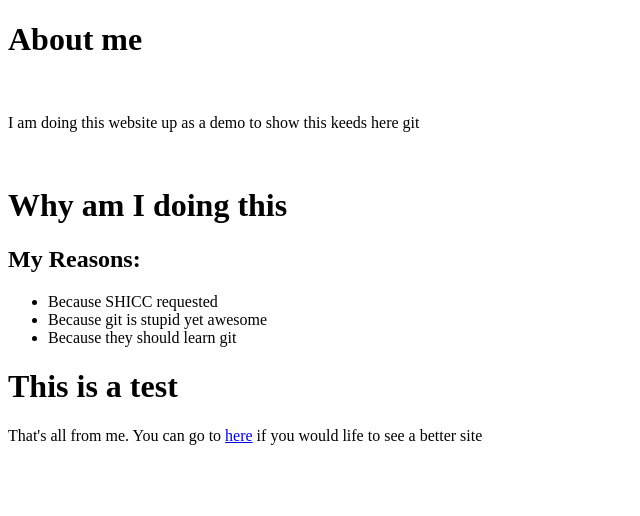
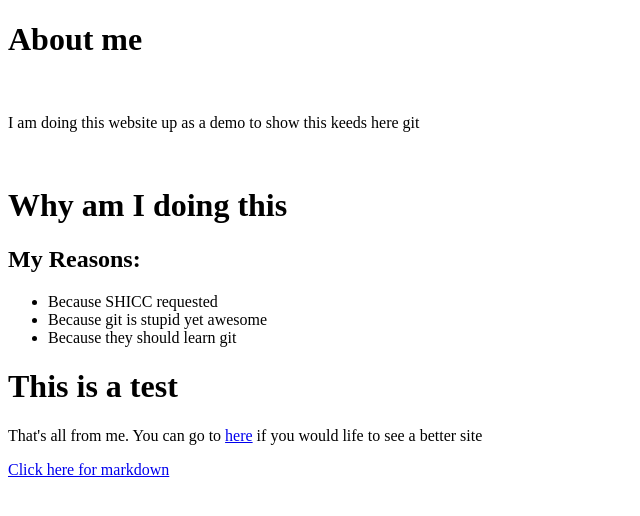
Before and after one commit to ThinkerPal/iccgitdemo2018, a plain HTML site: page index.html in a window 1280 px wide. Shown: the whole page, without its empty margins (0-640 px from the left). Drawn offline with Linux system fonts and the light colour scheme.

Commit message:
Linked md to html

```diff
--- a/index.html
+++ b/index.html
@@ -21,5 +21,6 @@
     <h1>This is a test</h1>
 
     <p>That's all from me. You can go to <a href="http://dhs.sg">here</a> if you would life to see a better site </p>
+    <a href="./markdowned">Click here for markdown</a>
 </body>
 </html>
```
